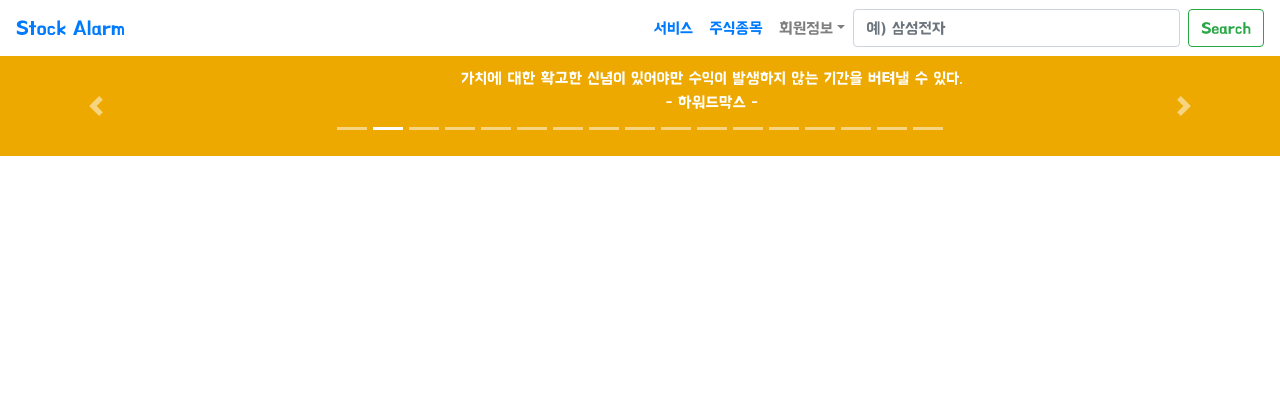
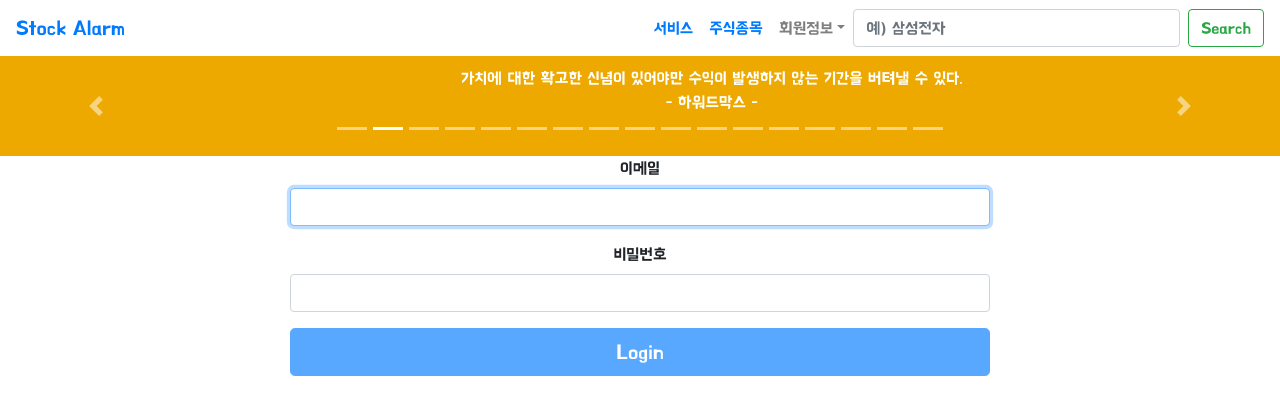
Before and after one commit to kanghyun98/Juice, a React (Create React App) app in the folder stock/stock/: page /login in a window 1280 px wide. Shown: the top 414 px of the page. Built offline with nearby package versions, Linux system fonts and the light colour scheme.

Commit message:
로그인 및 회원가입 UI 구현
1. 실제 DB에 회원가입과 로그인 구현까지 끝낸 상태였는데 소스트리 올리지 못하고 블루스크린 발생
-> 앞으로 소스트리에 자주 업데이트하겠음

```diff
--- a/stock/stock/src/App.js
+++ b/stock/stock/src/App.js
@@ -8,7 +8,8 @@ let Stock_page = lazy(()=>{return import('./components/stock_page.js')});
 let Register = lazy(()=>{return import('./components/Register.js')});
 let Service = lazy(()=>{return import('./components/Service.js')});
 let Interest = lazy(()=>{return import('./components/Interest.js')});
-let Chart = lazy(()=>{return import('./components/Chart.js')});
+let Login = lazy(()=>{return import('./components/Login.js')});
+// let Chart = lazy(()=>{return import('./components/Chart.js')});
 
 //bootstrap
 //bootstrap
@@ -36,6 +37,7 @@ import Saying from './data/saying.js';
 function App() {
   let [search,search_set] = useState("");
   let [searchbutton,searchbutton_set] = useState(0);
+  let [id, id_set] = useState("");
   return (
     <div className="App">
       <Navnav search={search} search_set={search_set} searchbutton={searchbutton} searchbutton_set = {searchbutton_set}></Navnav>
@@ -69,6 +71,11 @@ function App() {
           </Suspense>
         </Route>
 
+        <Route path="/login">
+          <Suspense fallback = {<div>로딩중...</div>}>
+            <Login></Login>
+          </Suspense>
+        </Route>
 
         <Route path="/interest">
           <Suspense fallback = {<div>로딩중...</div>}>
@@ -228,7 +235,7 @@ function Main_page(){
         </Carousel.Item>
       </Carousel>
       <hr/>
-     <Chart></Chart>
+
       </div>
   );
 }
--- a/stock/stock/src/components/Chart.js
+++ b/stock/stock/src/components/Chart.js
@@ -1,102 +1,85 @@
-// import React from 'react';
-// import ReactFC from "react-fusioncharts";
-// import FusionCharts from "fusioncharts";
-// import Column2D from "fusiocharts/fusioncharts.charts";
-// import FusionTheme from "fusioncharts/themesfusioncharts.theme.fusion";
-
-// ReactFC.fcRoot(FusionCharts,Column2D,FusionTheme);
-
-// function Chart (){
-
-//     return (
-//         <div>
-
-//         </div>
-//     )
-// }
-
-// export default Chart;
 
 
-import React from "react";
-import FusionCharts from "fusioncharts";
-import TimeSeries from "fusioncharts/fusioncharts.timeseries";
-import ReactFC from "../lib/ReactFC";
 
-ReactFC.fcRoot(FusionCharts, TimeSeries);
+// import React from "react";
+// import FusionCharts from "fusioncharts";
+// import TimeSeries from "fusioncharts/fusioncharts.timeseries";
+// import ReactFC from "../lib/ReactFC";
 
-const jsonify = res => res.json();
-const dataFetch = fetch(
-  "https://s3.eu-central-1.amazonaws.com/fusion.store/ft/data/plotting-multiple-series-on-time-axis-data.json"
-).then(jsonify);
-const schemaFetch = fetch(
-  "https://s3.eu-central-1.amazonaws.com/fusion.store/ft/schema/plotting-multiple-series-on-time-axis-schema.json"
-).then(jsonify);
+// ReactFC.fcRoot(FusionCharts, TimeSeries);
 
-const dataSource = {
-  chart: {},
-  caption: {
-    text: "Sales Analysis"
-  },
-  subcaption: {
-    text: "Grocery & Footwear"
-  },
-  series: "Type",
-  yaxis: [
-    {
-      plot: "Sales Value",
-      title: "Sale Value",
-      format: {
-        prefix: "$"
-      }
-    }
-  ]
-};
+// const jsonify = res => res.json();
+// const dataFetch = fetch(
+//   "https://s3.eu-central-1.amazonaws.com/fusion.store/ft/data/plotting-multiple-series-on-time-axis-data.json"
+// ).then(jsonify);
+// const schemaFetch = fetch(
+//   "https://s3.eu-central-1.amazonaws.com/fusion.store/ft/schema/plotting-multiple-series-on-time-axis-schema.json"
+// ).then(jsonify);
 
-class ChartViewer extends React.Component {
-  constructor(props) {
-    super(props);
-    this.onFetchData = this.onFetchData.bind(this);
-    this.state = {
-      timeseriesDs: {
-        type: "timeseries",
-        renderAt: "container",
-        width: "600",
-        height: "400",
-        dataSource
-      }
-    };
-  }
+// const dataSource = {
+//   chart: {},
+//   caption: {
+//     text: "Sales Analysis"
+//   },
+//   subcaption: {
+//     text: "Grocery & Footwear"
+//   },
+//   series: "Type",
+//   yaxis: [
+//     {
+//       plot: "Sales Value",
+//       title: "Sale Value",
+//       format: {
+//         prefix: "$"
+//       }
+//     }
+//   ]
+// };
 
-  componentDidMount() {
-    this.onFetchData();
-  }
+// class ChartViewer extends React.Component {
+//   constructor(props) {
+//     super(props);
+//     this.onFetchData = this.onFetchData.bind(this);
+//     this.state = {
+//       timeseriesDs: {
+//         type: "timeseries",
+//         renderAt: "container",
+//         width: "600",
+//         height: "400",
+//         dataSource
+//       }
+//     };
+//   }
 
-  onFetchData() {
-    Promise.all([dataFetch, schemaFetch]).then(res => {
-      const data = res[0];
-      const schema = res[1];
-      const fusionTable = new FusionCharts.DataStore().createDataTable(
-        data,
-        schema
-      );
-      const timeseriesDs = Object.assign({}, this.state.timeseriesDs);
-      timeseriesDs.dataSource.data = fusionTable;
-      this.setState({
-        timeseriesDs
-      });
-    });
-  }
+//   componentDidMount() {
+//     this.onFetchData();
+//   }
 
-  render() {
-    return (
-      <div>
-        {this.state.timeseriesDs.dataSource.data ? (
-          <ReactFC {...this.state.timeseriesDs} />
-        ) : (
-          "loading"
-        )}
-      </div>
-    );
-  }
-}
+//   onFetchData() {
+//     Promise.all([dataFetch, schemaFetch]).then(res => {
+//       const data = res[0];
+//       const schema = res[1];
+//       const fusionTable = new FusionCharts.DataStore().createDataTable(
+//         data,
+//         schema
+//       );
+//       const timeseriesDs = Object.assign({}, this.state.timeseriesDs);
+//       timeseriesDs.dataSource.data = fusionTable;
+//       this.setState({
+//         timeseriesDs
+//       });
+//     });
+//   }
+
+//   render() {
+//     return (
+//       <div>
+//         {this.state.timeseriesDs.dataSource.data ? (
+//           <ReactFC {...this.state.timeseriesDs} />
+//         ) : (
+//           "loading"
+//         )}
+//       </div>
+//     );
+//   }
+// }
--- a/stock/stock/src/components/Login.js
+++ b/stock/stock/src/components/Login.js
@@ -1 +1,44 @@
-import React from 'react';
+import React, { useState } from "react";
+import Form from "react-bootstrap/Form";
+import Button from "react-bootstrap/Button";
+// import "./Login.css";
+
+export default function Login() {
+  const [email, setEmail] = useState("");
+  const [password, setPassword] = useState("");
+
+  function validateForm() {
+    return email.length > 0 && password.length > 0;
+  }
+
+  function handleSubmit(event) {
+    event.preventDefault();
+  }
+
+  return (
+        <div className="Login" style={{"width" : "700px", "align" : "center", "margin":"0 auto"}}>
+        <Form onSubmit={handleSubmit}>
+            <Form.Group size="lg" controlId="email">
+            <Form.Label>이메일</Form.Label>
+            <Form.Control
+                autoFocus
+                type="email"
+                value={email}
+                onChange={(e) => setEmail(e.target.value)}
+            />
+            </Form.Group>
+            <Form.Group size="lg" controlId="password">
+            <Form.Label>비밀번호</Form.Label>
+            <Form.Control
+                type="password"
+                value={password}
+                onChange={(e) => setPassword(e.target.value)}
+            />
+            </Form.Group>
+            <Button block size="lg" type="submit" disabled={!validateForm()}>
+            Login
+            </Button>
+        </Form>
+        </div>
+  );
+}
--- a/stock/stock/src/components/Register.js
+++ b/stock/stock/src/components/Register.js
@@ -1,11 +1,16 @@
-import React from 'react';
+import React,{useState} from 'react';
 import 'bootstrap/dist/css/bootstrap.min.css';
+import {Alert} from 'react-bootstrap';
 import '../App.css';
 function Register (){
-        // let [chartdata,chartdataset]=useState([]);
-        // let [chartdata,chartdataset]=useState([]);
-        // let [chartdata,chartdataset]=useState([]);
-        // let [chartdata,chartdataset]=useState([]);
+
+    const [name, setName] = useState("");
+    const [email, setEmail] = useState("");
+    const [password, setPassword] = useState("");
+    const [phone, setPhone] = useState("");
+    const [birth, setBirth] = useState("");
+    const [repassword, setRepassword] = useState("");
+
     return (
       <div>
           <form className="register">
@@ -13,28 +18,45 @@ function Register (){
 
                 <div className="form-group" style={{"width" : "700px", "align" : "center", "margin":"0 auto"}}>
                     <label>이름</label>
-                    <input type="text" className="form-control" placeholder="홍길동" />
+                    <input type="text" className="form-control" placeholder="홍길동"  onChange={(e) => setName(e.target.value)}/>
                 </div>
 
                 <div className="form-group" style={{"width" : "700px", "align" : "center", "margin":"0 auto"}}>
                     <label>이메일 주소</label>
-                    <input type="email" className="form-control" placeholder="StockService@naver.com" />
+                    <input type="email" className="form-control" placeholder="StockService@naver.com" onChange={(e) => setEmail(e.target.value)}/>
                 </div>
 
-                <div className="form-group" style={{"width" : "700px", "align" : "center", "margin":"0 auto"}}>
+                <div className="form-group" style={{"width" : "700px", "align" : "center", "margin":"0 auto"}} onChange={(e) => setPhone(e.target.value)}>
                     <label>전화번호</label>
                     <input type="number" className="form-control" placeholder="010-****-****" />
                 </div>
 
-                <div className="form-group" style={{"width" : "700px", "align" : "center", "margin":"0 auto"}}>
+                <div className="form-group" style={{"width" : "700px", "align" : "center", "margin":"0 auto"}} onChange={(e) => setPassword(e.target.value)}>
                     <label>비밀번호</label>
                     <input type="password" className="form-control" placeholder="password" />
                 </div>
 
-                <button type="submit" className="btn btn-primary btn-block">회원가입하기 </button>
+                <div className="form-group" style={{"width" : "700px", "align" : "center", "margin":"0 auto"}} onChange={(e) => setRepassword(e.target.value)}>
+                    <label>비밀번호 확인</label>
+                    <input type="password" className="form-control" placeholder="password" />
+                </div>
+                {
+                    password ==repassword
+                    ? <button type="submit" className="btn btn-primary btn-block">회원가입하기 </button>
+                    :
+                    <Alert variant="danger">
+                    <Alert.Heading>비밀번호 확인 오류</Alert.Heading>
+                    <p>
+                      비밀번호가 달라요, 다시 한 번 확인 해주세요~
+                    </p>
+                  </Alert>
+                }
+
                 <p className="forgot-password text-right">
                     이미 회원가입을 하셨나요? <a href="/login">로그인하기</a>
                 </p>
+
+
             </form>
       </div>
     );
```
Also changed, not shown: stock/stock/package.json (+6 -2 lines), 2 other files (tests, documents, lock files or other folders).
